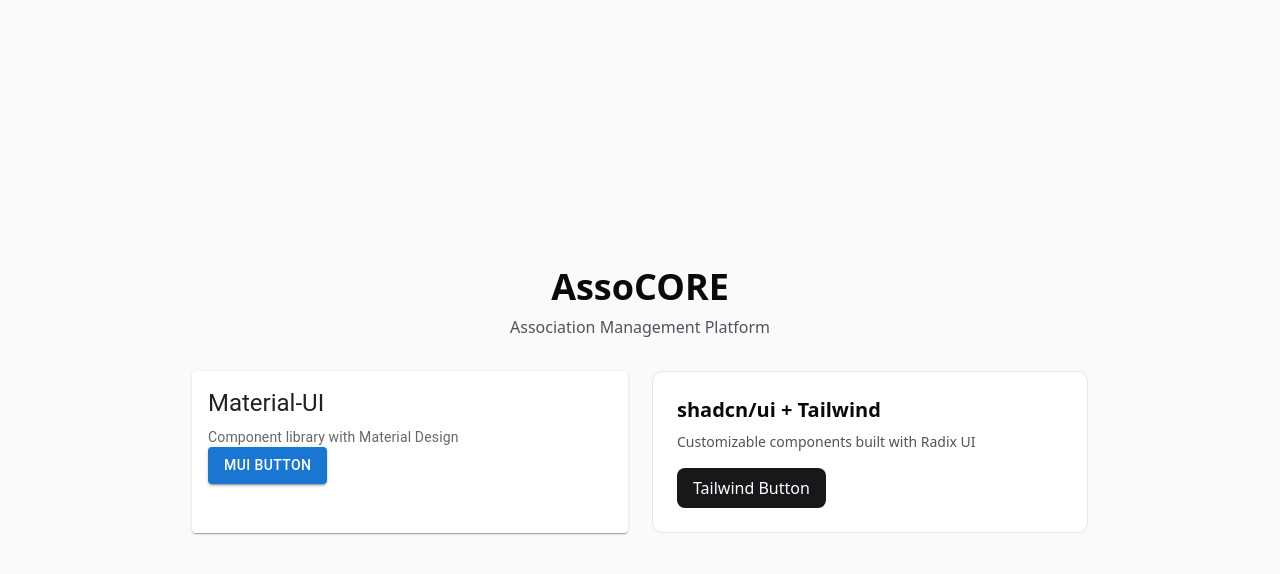
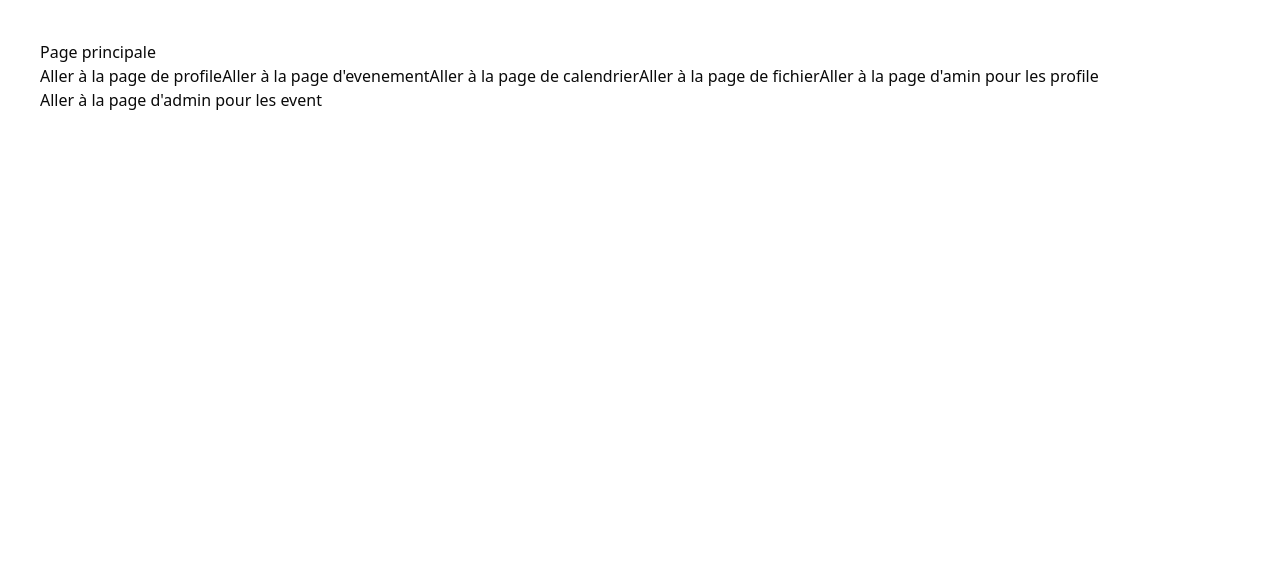
Before and after one commit to AssoCORE/AssoCORE, a Next.js app in the folder front/: page / in a window 1280 px wide. Shown: the top 574 px of the page. Built offline with nearby package versions, Linux system fonts and the light colour scheme.

Commit message:
feat: create every pages with a button to link them

```diff
--- /dev/null
+++ b/front/app/adminEvent/page.tsx
@@ -0,0 +1,13 @@
+import Link from "next/link";
+
+export default function adminEvent() {
+  return (
+    <div style={{ padding: 40 }}>
+      <h1>Bienvenue sur l'autre page</h1>
+
+      <Link href="/">
+        <button>Retour à l'accueil</button>
+      </Link>
+    </div>
+  );
+}
--- /dev/null
+++ b/front/app/adminUser/page.tsx
@@ -0,0 +1,13 @@
+import Link from "next/link";
+
+export default function adminUser() {
+  return (
+    <div style={{ padding: 40 }}>
+      <h1>Bienvenue sur l'autre page</h1>
+
+      <Link href="/">
+        <button>Retour à l'accueil</button>
+      </Link>
+    </div>
+  );
+}
--- /dev/null
+++ b/front/app/calendar/page.tsx
@@ -0,0 +1,13 @@
+import Link from "next/link";
+
+export default function calendar() {
+  return (
+    <div style={{ padding: 40 }}>
+      <h1>Bienvenue sur l'autre page</h1>
+
+      <Link href="/">
+        <button>Retour à l'accueil</button>
+      </Link>
+    </div>
+  );
+}
--- /dev/null
+++ b/front/app/event/page.tsx
@@ -0,0 +1,13 @@
+import Link from "next/link";
+
+export default function event() {
+  return (
+    <div style={{ padding: 40 }}>
+      <h1>Bienvenue sur l'autre page</h1>
+
+      <Link href="/">
+        <button>Retour à l'accueil</button>
+      </Link>
+    </div>
+  );
+}
--- /dev/null
+++ b/front/app/file/page.tsx
@@ -0,0 +1,13 @@
+import Link from "next/link";
+
+export default function file() {
+  return (
+    <div style={{ padding: 40 }}>
+      <h1>Bienvenue sur l'autre page</h1>
+
+      <Link href="/">
+        <button>Retour à l'accueil</button>
+      </Link>
+    </div>
+  );
+}
--- a/front/app/page.tsx
+++ b/front/app/page.tsx
@@ -1,51 +1,28 @@
-"use client";
-
-import {
-  Button as MuiButton,
-  Card,
-  CardContent,
-  Typography,
-} from "@mui/material";
+import Link from "next/link";
 
 export default function Home() {
   return (
-    <div className="flex min-h-screen items-center justify-center bg-zinc-50 p-8">
-      <main className="flex flex-col gap-8 max-w-4xl w-full">
-        <div className="text-center">
-          <h1 className="text-4xl font-bold mb-2">AssoCORE</h1>
-          <p className="text-zinc-600">Association Management Platform</p>
-        </div>
+    <div style={{ padding: 40 }}>
+      <h1>Page principale</h1>
 
-        <div className="grid md:grid-cols-2 gap-6">
-          <Card>
-            <CardContent>
-              <Typography variant="h5" component="h2" gutterBottom>
-                Material-UI
-              </Typography>
-              <Typography
-                variant="body2"
-                color="text.secondary"
-                className="mb-4"
-              >
-                Component library with Material Design
-              </Typography>
-              <MuiButton variant="contained" color="primary">
-                MUI Button
-              </MuiButton>
-            </CardContent>
-          </Card>
-
-          <div className="border rounded-lg p-6 bg-white">
-            <h2 className="text-xl font-semibold mb-2">shadcn/ui + Tailwind</h2>
-            <p className="text-sm text-zinc-600 mb-4">
-              Customizable components built with Radix UI
-            </p>
-            <button className="px-4 py-2 bg-zinc-900 text-white rounded-md hover:bg-zinc-800">
-              Tailwind Button
-            </button>
-          </div>
-        </div>
-      </main>
+      <Link href="/profile">
+        <button>Aller à la page de profile</button>
+      </Link>
+      <Link href="/event">
+        <button>Aller à la page d'evenement</button>
+      </Link>
+      <Link href="/calendar">
+        <button>Aller à la page de calendrier</button>
+      </Link>
+      <Link href="/file">
+        <button>Aller à la page de fichier</button>
+      </Link>
+      <Link href="/adminUser">
+        <button>Aller à la page d'amin pour les profile</button>
+      </Link>
+      <Link href="/adminEvent">
+        <button>Aller à la page d'admin pour les event</button>
+      </Link>
     </div>
   );
 }
--- /dev/null
+++ b/front/app/profile/page.tsx
@@ -0,0 +1,13 @@
+import Link from "next/link";
+
+export default function profile() {
+  return (
+    <div style={{ padding: 40 }}>
+      <h1>Bienvenue sur l'autre page</h1>
+
+      <Link href="/">
+        <button>Retour à l'accueil</button>
+      </Link>
+    </div>
+  );
+}
```
